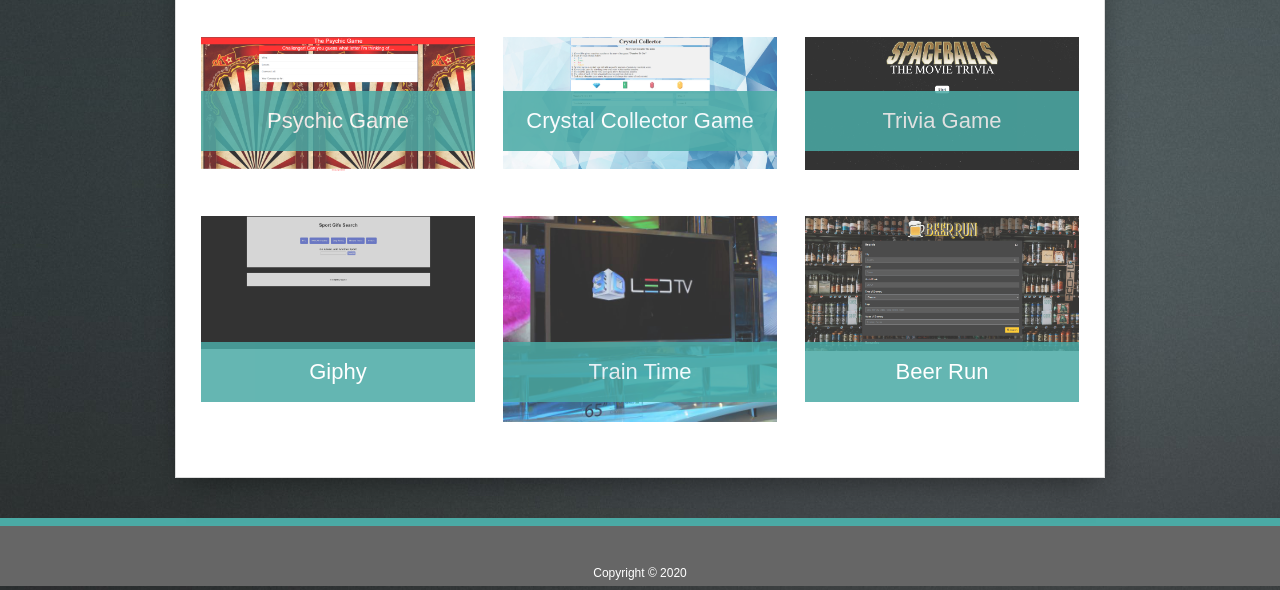
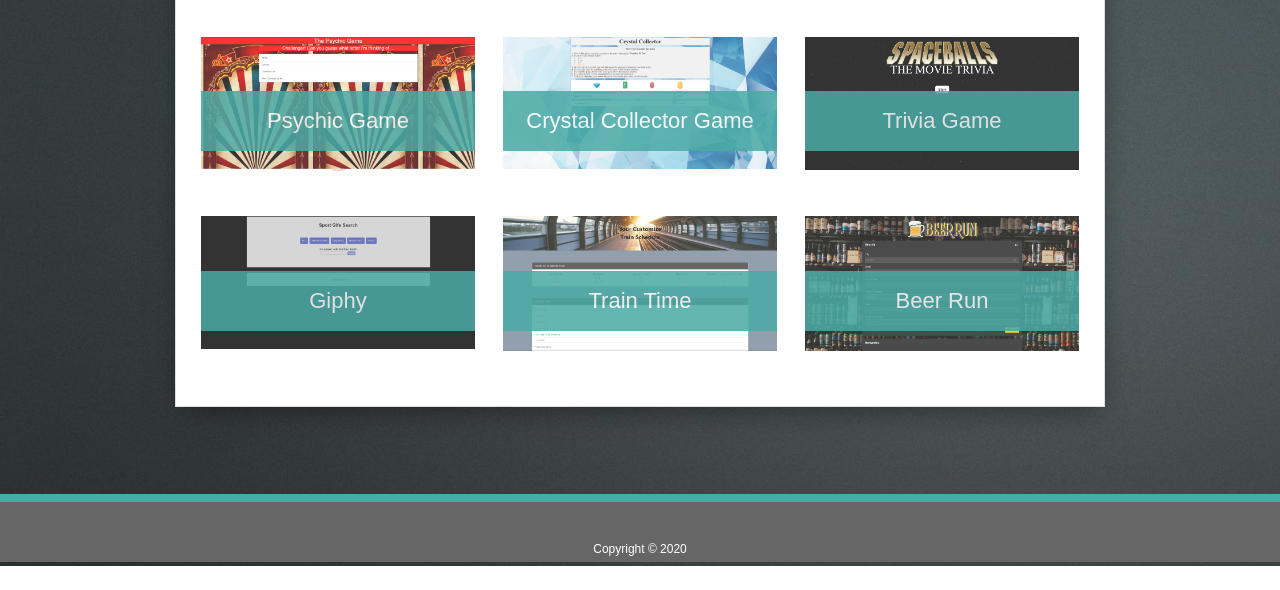
Before and after one commit to dcoleslaw86/Bootstrap-Portfolio, a plain HTML site: page portfolio.html in a window 1280 px wide. Shown: the part 236-826 px from the top of the page. After the commit the page ends 802 px from the top, so only its background shows below. Drawn offline with nearby package versions, Linux system fonts and the light colour scheme.

Commit message:
adding Train Time HW Link and new headshot for Index page

```diff
--- a/portfolio.html
+++ b/portfolio.html
@@ -70,7 +70,7 @@
           <h3>Giphy</h3>
         </div>
         <div class="work" class="col-4">
-          <img src="assets/images/technics-q-c-640-480-9.jpg" alt="Train Time" href="">
+          <img src="assets/images/Train_Time.png" alt="Train Time" href="https://dcoleslaw86.github.io/Train_Time/">
 
           <h3>Train Time</h3>
         </div>
```
Also changed, not shown: index.html (+1 -1 lines), assets/images/Headshot.png (added), assets/images/Train_Time.png (added), 1 other file.
